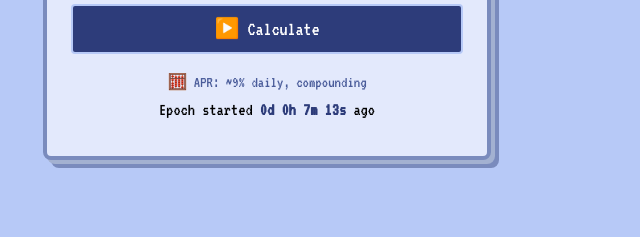
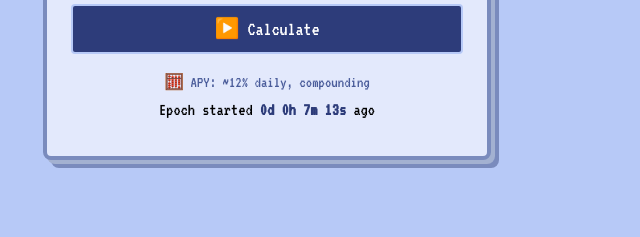
Before and after one commit to yjm26/ethosAprApp, a website: page index.html in a window 1280 px wide. Shown: the part 560-797 px from the top of the page, 373-1013 px from the left. Drawn offline with nearby package versions, Linux system fonts and the light colour scheme.

```diff
--- a/index.html
+++ b/index.html
@@ -50,7 +50,7 @@
       ▶️ Calculate
     </button>
     <!-- Note -->
-    <div class="text-center text-[#4a5c9a] text-[16px] mt-2">🧮 APR: ~9% daily, compounding</div>
+    <div class="text-center text-[#4a5c9a] text-[16px] mt-2">🧮 APY: ~12% daily, compounding</div>
     <!-- Elapsed Time -->
     <div class="text-center mb-2">
       <span class="text-[18px]">Epoch started <span id="elapsed" class="text-[#2d3c7a] font-bold">Loading...</span> ago</span>
```
